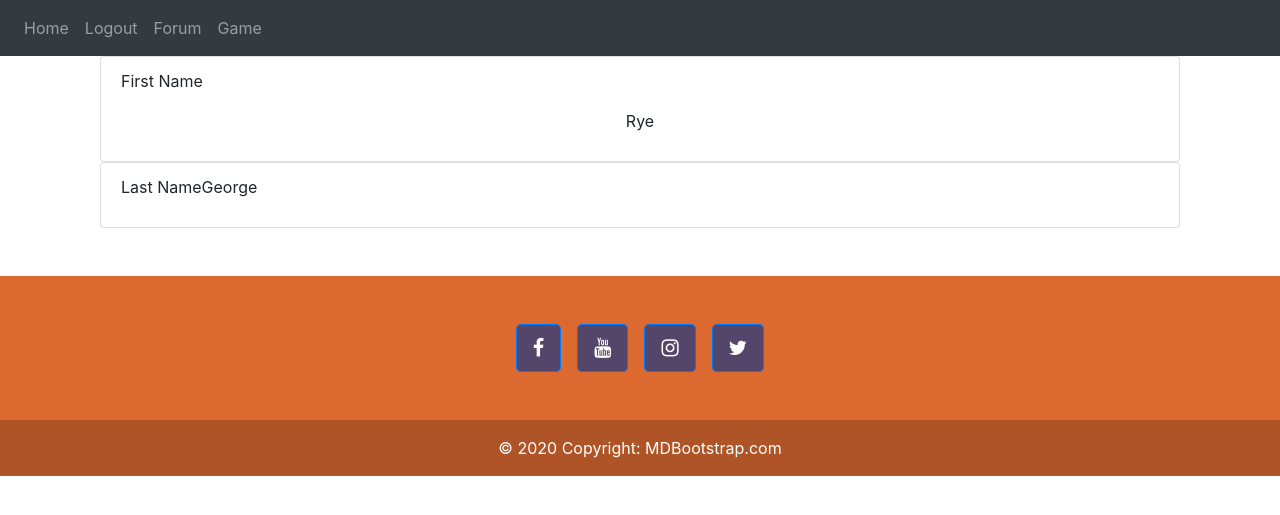
After one commit to RyeGeorge/CS203-Investigative-Studio-1, a Flask app: page /profile in a window 1280 px wide. The commit adds this page. Shown: the top 515 px of the page. Run offline with Flask 3, Linux system fonts and the light colour scheme; the visitor is signed in with stand-in values (Sample User, id 1); some libraries are stand-ins or nearby versions.

Commit message:
Worked on profile page

```diff
--- a/website/templates/home.html
+++ b/website/templates/home.html
@@ -7,11 +7,7 @@
 <style>
 
 #backgroundVideo {
-  width: 100%;
-  height: 100%;
-  margin-bottom: 200px;
-  object-fit: cover;
-  z-index: -1;
+
 }
 
 
--- /dev/null
+++ b/website/templates/profile.html
@@ -0,0 +1,31 @@
+{% extends "base.html" %} {% block title %}Profile{% endblock %}
+
+
+{% block content %}
+
+
+<div class="container">
+
+    <div">
+
+        <div>
+            <li class="list-group-item list-group-horizontal">
+                <p class="text-left">First Name</p>
+
+                <p class="text-center">Rye</p>
+            </li>
+        </div>
+
+        <div>
+            <li class="list-group-item d-flex">
+                <p class="text-left">Last Name</p>
+
+                <p class="text-center">George</p>
+            </li>
+        </div>
+
+    </div>
+
+</div>
+
+{% endblock %}
--- a/website/views.py
+++ b/website/views.py
@@ -77,6 +77,11 @@ def forum():
 
     return render_template('forum.html', user=current_user)
 
+@views.route('/profile')
+@login_required
+def profile():
+    return render_template('profile.html', user=current_user)
+
 @views.route('/game', methods=['GET', 'POST'])
 @login_required
 def game():
```
